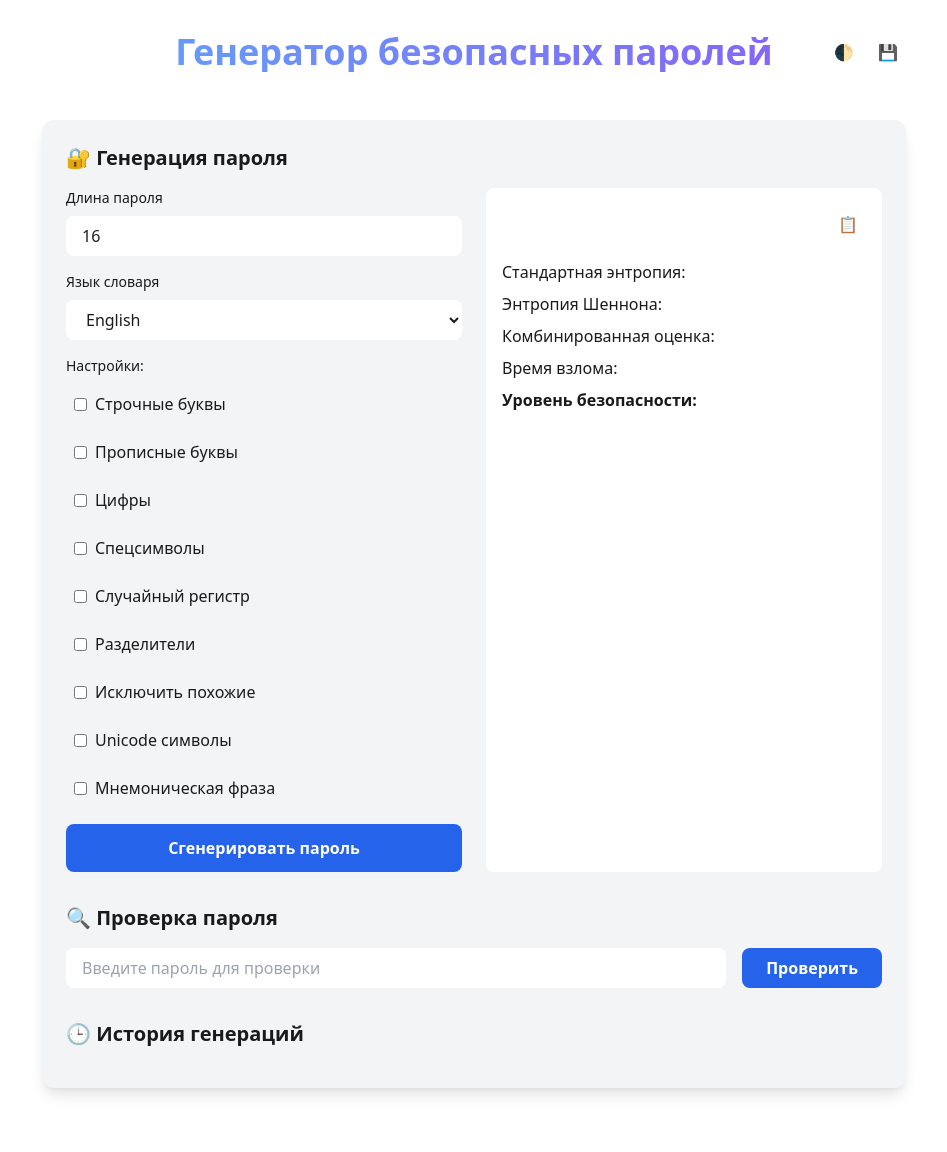
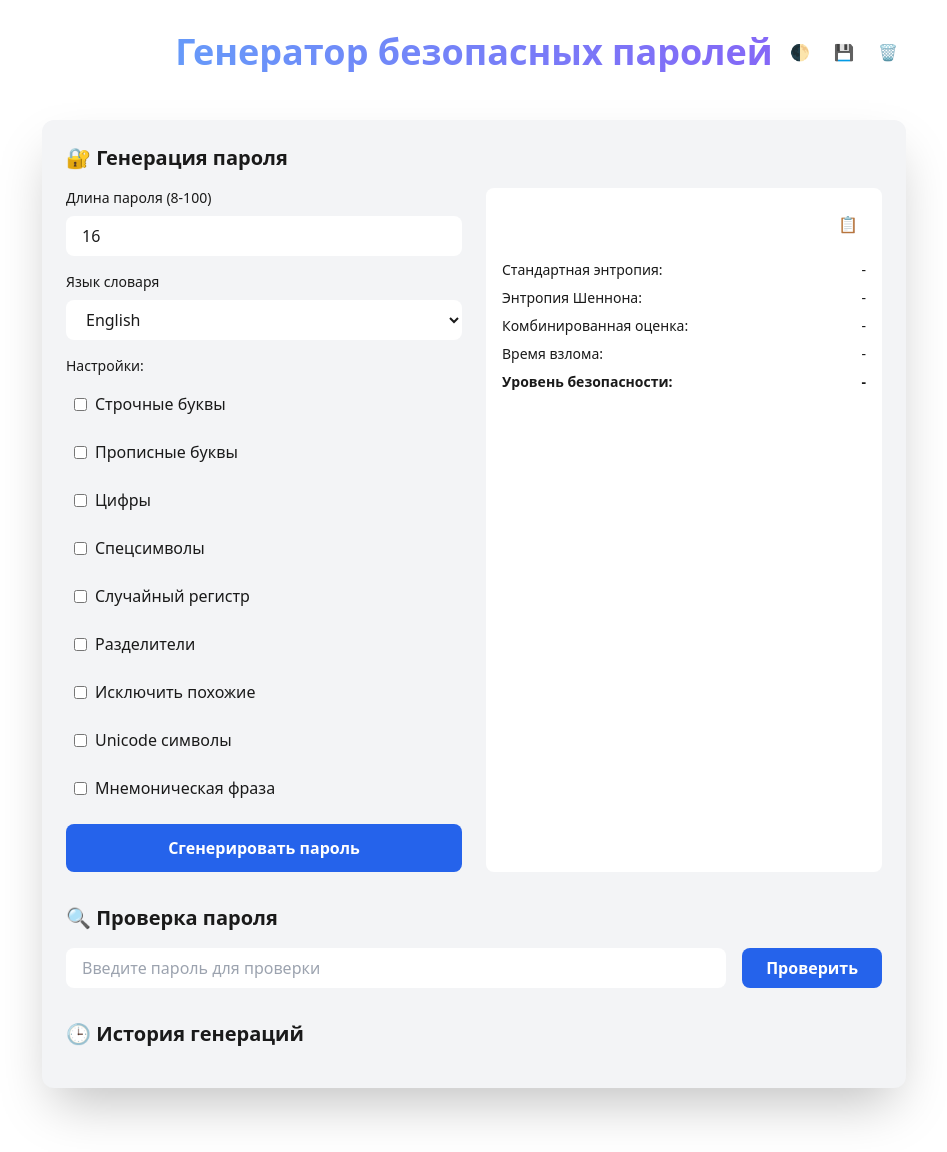
Before and after one commit to Gnfw/psw, a Flask app: page / in a window 1280 px wide. Shown: the whole page, without its empty margins (166-1113 px from the left). Run offline with Flask 3, Linux system fonts and the light colour scheme; some libraries are stand-ins or nearby versions.

Commit message:
Update index.html

```diff
--- a/templates/index.html
+++ b/templates/index.html
@@ -9,24 +9,24 @@
     <script src="https://cdnjs.cloudflare.com/ajax/libs/crypto-js/4.1.1/crypto-js.min.js"></script>
     <script src="https://cdnjs.cloudflare.com/ajax/libs/FileSaver.js/2.0.5/FileSaver.min.js"></script>
     <style>
-        [data-theme="dark"] {
-            --bg: #1a1b1f;
-            --text: #e2e8f0;
-            --card: #2d2f36;
+        :root {
+            --bg-color: #ffffff;
+            --text-color: #1a1a1a;
+            --card-bg: #f8fafc;
+            --primary: #3b82f6;
+        }
+
+        .dark-mode {
+            --bg-color: #1a1b1f;
+            --text-color: #e2e8f0;
+            --card-bg: #2d2f36;
             --primary: #60a5fa;
         }
 
-        [data-theme="light"] {
-            --bg: #ffffff;
-            --text: #1a1a1a;
-            --card: #f8fafc;
-            --primary: #3b82f6;
-        }
-
         body {
-            background-color: var(--bg);
-            color: var(--text);
-            transition: all 0.3s;
+            background-color: var(--bg-color);
+            color: var(--text-color);
+            transition: background-color 0.3s, color 0.3s;
         }
 
         .preloader {
@@ -40,16 +40,44 @@
         }
 
         .fade-in {
-            animation: fadeIn 0.3s ease-out;
+            animation: fadeIn 0.5s ease-out;
         }
 
         @keyframes fadeIn {
             from { opacity: 0; transform: translateY(10px); }
             to { opacity: 1; transform: translateY(0); }
         }
+
+        .tooltip:hover .tooltip-text {
+            opacity: 1;
+            visibility: visible;
+        }
+
+        #easter-egg {
+            position: fixed;
+            top: 50%;
+            left: 50%;
+            transform: translate(-50%, -50%);
+            background: var(--card-bg);
+            padding: 2rem;
+            border-radius: 1rem;
+            box-shadow: 0 0 20px rgba(0,0,0,0.2);
+            z-index: 1000;
+            display: none;
+        }
     </style>
 </head>
-<body data-theme="light" class="min-h-screen">
+<body class="min-h-screen">
+    <div id="easter-egg" class="dark:bg-gray-800 dark:text-white">
+        <div class="text-2xl font-bold mb-4">🎉 Пасхалка!</div>
+        <p>Если Вы это видите, то Вы находитесь в МИРЭА на "Инженерах будущего".</p>
+        <p>2025 год, апрель, 24ое число</p>
+        <button onclick="document.getElementById('easter-egg').style.display = 'none'"
+                class="mt-4 px-4 py-2 bg-blue-500 text-white rounded hover:bg-blue-600">
+            Закрыть
+        </button>
+    </div>
+
     <div class="container mx-auto px-4 py-8 max-w-4xl">
         <!-- Header -->
         <header class="mb-12 text-center relative">
@@ -60,6 +88,9 @@
                 <button onclick="exportHistory()" class="p-2 rounded-lg hover:bg-gray-200 dark:hover:bg-gray-700">
                     💾
                 </button>
+                <button onclick="clearHistory()" class="p-2 rounded-lg hover:bg-gray-200 dark:hover:bg-gray-700">
+                    🗑
+                </button>
             </div>
             <h1 class="text-4xl font-bold mb-2 bg-clip-text text-transparent bg-gradient-to-r from-blue-400 to-purple-500">
                 Генератор безопасных паролей
@@ -67,16 +98,18 @@
         </header>
 
         <!-- Main Card -->
-        <div class="bg-gray-100 dark:bg-gray-800 rounded-xl shadow-lg p-6 mb-8">
+        <div class="bg-gray-100 dark:bg-gray-800 rounded-xl shadow-2xl p-6 mb-8">
             <!-- Generator Section -->
             <section class="mb-8">
-                <h2 class="text-xl font-semibold mb-4">🔐 Генерация пароля</h2>
+                <h2 class="text-xl font-semibold mb-4 flex items-center">
+                    🔐 Генерация пароля
+                </h2>
 
                 <div class="grid grid-cols-1 md:grid-cols-2 gap-6">
                     <!-- Controls -->
                     <div class="space-y-4">
                         <div>
-                            <label class="block text-sm mb-2">Длина пароля</label>
+                            <label class="block text-sm mb-2">Длина пароля (8-100)</label>
                             <input type="number" id="length" value="16" min="8" max="100"
                                    class="w-full bg-white dark:bg-gray-700 rounded-lg px-4 py-2 focus:ring-2 focus:ring-blue-500 outline-none">
                         </div>
@@ -93,7 +126,7 @@
                         <div class="space-y-2">
                             <label class="block text-sm mb-2">Настройки:</label>
                             <div class="grid grid-cols-1 gap-2" id="options-container">
-                                <!-- Options will be populated dynamically -->
+                                <!-- Options populated by JS -->
                             </div>
                         </div>
 
@@ -107,36 +140,39 @@
                     </div>
 
                     <!-- Result Display -->
-                    <div class="bg-white dark:bg-gray-900 rounded-lg p-4">
+                    <div class="bg-white dark:bg-gray-900 rounded-lg p-4 fade-in">
                         <div class="flex items-center mb-4">
                             <input type="text" id="password-result" readonly
                                    class="flex-1 bg-transparent text-xl font-mono outline-none">
                             <button onclick="copyPassword()"
-                                    class="ml-2 p-2 hover:bg-gray-100 dark:hover:bg-gray-800 rounded-lg">
+                                    class="ml-2 p-2 hover:bg-gray-100 dark:hover:bg-gray-800 rounded-lg tooltip">
                                 📋
+                                <span class="tooltip-text absolute bottom-full left-1/2 transform -translate-x-1/2 bg-gray-800 text-white px-2 py-1 rounded text-sm">
+                                    Скопировать пароль
+                                </span>
                             </button>
                         </div>
 
-                        <div class="space-y-2">
+                        <div class="space-y-2 text-sm">
                             <div class="flex justify-between">
                                 <span>Стандартная энтропия:</span>
-                                <span id="entropy-standard"></span>
+                                <span id="entropy-standard">-</span>
                             </div>
                             <div class="flex justify-between">
                                 <span>Энтропия Шеннона:</span>
-                                <span id="entropy-shannon"></span>
+                                <span id="entropy-shannon">-</span>
                             </div>
                             <div class="flex justify-between">
                                 <span>Комбинированная оценка:</span>
-                                <span id="entropy-combined"></span>
+                                <span id="entropy-combined">-</span>
                             </div>
                             <div class="flex justify-between">
                                 <span>Время взлома:</span>
-                                <span id="crack-time"></span>
+                                <span id="crack-time">-</span>
                             </div>
                             <div class="flex justify-between font-semibold">
                                 <span>Уровень безопасности:</span>
-                                <span id="security-level"></span>
+                                <span id="security-level">-</span>
                             </div>
                         </div>
 
@@ -151,7 +187,9 @@
 
             <!-- Checker Section -->
             <section class="mb-8">
-                <h2 class="text-xl font-semibold mb-4">🔍 Проверка пароля</h2>
+                <h2 class="text-xl font-semibold mb-4 flex items-center">
+                    🔍 Проверка пароля
+                </h2>
                 <div class="flex flex-col md:flex-row gap-4">
                     <input type="text" id="password-check" placeholder="Введите пароль для проверки"
                            class="flex-1 bg-white dark:bg-gray-700 rounded-lg px-4 py-2 focus:ring-2 focus:ring-blue-500 outline-none">
@@ -165,8 +203,10 @@
 
             <!-- History Section -->
             <section>
-                <h2 class="text-xl font-semibold mb-4">🕒 История генераций</h2>
-                <div id="history" class="space-y-2 max-h-40 overflow-y-auto">
+                <h2 class="text-xl font-semibold mb-4 flex items-center">
+                    🕒 История генераций
+                </h2>
+                <div id="history" class="space-y-2 max-h-40 overflow-y-auto pr-2">
                     <!-- History items will be added here -->
                 </div>
             </section>
@@ -186,13 +226,23 @@
             { id: 'OPT_MNEMONIC', label: 'Мнемоническая фраза' }
         ];
 
-        let history = JSON.parse(localStorage.getItem('passwordHistory') || '[]');
+        let encryptionKey = null;
+        let history = [];
 
         // Инициализация
         function init() {
             initOptions();
-            renderHistory();
             loadTheme();
+            loadHistory();
+            document.getElementById('password-check').addEventListener('input', checkEasterEgg);
+        }
+
+        // Проверка пасхалки
+        function checkEasterEgg() {
+            const password = document.getElementById('password-check').value;
+            if (password === 'ИБ24042025') {
+                document.getElementById('easter-egg').style.display = 'block';
+            }
         }
 
         // Инициализация настроек
@@ -207,28 +257,27 @@
         }
 
         // Работа с темами
+        function toggleTheme() {
+            document.body.classList.toggle('dark-mode');
+            localStorage.setItem('theme', document.body.classList.contains('dark-mode') ? 'dark' : 'light');
+        }
+
         function loadTheme() {
             const savedTheme = localStorage.getItem('theme') || 'light';
-            document.body.setAttribute('data-theme', savedTheme);
-        }
-
-        function toggleTheme() {
-            const newTheme = document.body.getAttribute('data-theme') === 'dark' ? 'light' : 'dark';
-            document.body.setAttribute('data-theme', newTheme);
-            localStorage.setItem('theme', newTheme);
+            document.body.classList.toggle('dark-mode', savedTheme === 'dark');
         }
 
         // История генераций
-        function updateHistory(data) {
-            history.unshift({
-                password: data.password,
-                strength: data.strength,
-                entropy: data.entropy,
-                time: data.time_to_crack,
-                timestamp: new Date().toISOString()
-            });
-            history = history.slice(0, 10);
-            localStorage.setItem('passwordHistory', JSON.stringify(history));
+        async function loadHistory() {
+            const encrypted = localStorage.getItem('encryptedHistory');
+            if (!encrypted) return;
+
+            try {
+                const bytes = CryptoJS.AES.decrypt(encrypted, encryptionKey);
+                history = JSON.parse(bytes.toString(CryptoJS.enc.Utf8)) || [];
+            } catch {
+                history = [];
+            }
             renderHistory();
         }
 
@@ -239,20 +288,52 @@
                      onclick="document.getElementById('password-check').value = '${item.password}'; checkPassword()">
                     <div class="flex justify-between items-center">
                         <code class="text-sm">${item.password}</code>
-                        <div class="flex items-center space-x-2">
-                            <span class="text-xs px-2 py-1 rounded-full
-                                      ${item.strength > 3 ? 'bg-green-100 dark:bg-green-900' : 'bg-red-100 dark:bg-red-900'}">
-                                ${item.strength}/5
-                            </span>
-                        </div>
+                        <span class="text-xs px-2 py-1 rounded-full ${item.strength > 3 ? 'bg-green-100 dark:bg-green-900' : 'bg-red-100 dark:bg-red-900'}">
+                            ${item.strength}/5
+                        </span>
                     </div>
                 </div>
             `).join('');
         }
 
+        function clearHistory() {
+            if (confirm('Очистить всю историю генераций?')) {
+                history = [];
+                localStorage.removeItem('encryptedHistory');
+                renderHistory();
+            }
+        }
+
+        // Экспорт истории
+        async function exportHistory() {
+            if (!encryptionKey) {
+                encryptionKey = prompt('Введите мастер-пароль для шифрования истории:');
+            }
+
+            const encrypted = CryptoJS.AES.encrypt(
+                JSON.stringify(history),
+                encryptionKey
+            ).toString();
+
+            const blob = new Blob([encrypted], { type: 'text/plain;charset=utf-8' });
+            saveAs(blob, 'passwords_export.enc');
+        }
+
         // Генерация пароля
         async function generatePassword() {
             try {
+                const length = parseInt(document.getElementById('length').value);
+                const options = Array.from(document.querySelectorAll('input[type="checkbox"]:checked'))
+                            .map(el => el.getAttribute('option'));
+
+                // Валидация
+                if (isNaN(length) || length < 8 || length > 100) {
+                    throw new Error('Длина пароля должна быть от 8 до 100 символов');
+                }
+                if (options.length === 0) {
+                    throw new Error('Выберите хотя бы одну опцию генерации');
+                }
+
                 toggleLoading(true);
 
                 const langs = {
@@ -265,44 +346,18 @@
                     method: 'POST',
                     headers: { 'Content-Type': 'application/json' },
                     body: JSON.stringify({
-                        length: parseInt(document.getElementById('length').value),
-                        options: Array.from(document.querySelectorAll('input[type="checkbox"]:checked'))
-                                    .map(el => el.getAttribute('option')),
+                        length: length,
+                        options: options,
                         langs: langs
                     })
                 });
 
-                if (!response.ok) throw new Error(await response.text());
+                const data = await response.json();
 
-                const data = await response.json();
+                if (data.error) throw new Error(data.error);
+
                 showGenerationResult(data);
                 updateHistory(data);
-
-            } catch (error) {
-                showError(error.message);
-            } finally {
-                toggleLoading(false);
-            }
-        }
-
-        // Проверка пароля
-        async function checkPassword() {
-            const password = document.getElementById('password-check').value;
-            if (!password) return;
-
-            try {
-                toggleLoading(true);
-
-                const response = await fetch('/check', {
-                    method: 'POST',
-                    headers: { 'Content-Type': 'application/json' },
-                    body: JSON.stringify({ password })
-                });
-
-                if (!response.ok) throw new Error(await response.text());
-
-                const data = await response.json();
-                showCheckResult(data);
 
             } catch (error) {
                 showError(error.message);
@@ -330,38 +385,65 @@
             `).join('');
         }
 
+        // Проверка пароля
+        async function checkPassword() {
+            try {
+                const password = document.getElementById('password-check').value;
+                if (!password) throw new Error('Введите пароль для проверки');
+
+                toggleLoading(true);
+
+                const response = await fetch('/check', {
+                    method: 'POST',
+                    headers: { 'Content-Type': 'application/json' },
+                    body: JSON.stringify({ password })
+                });
+
+                const data = await response.json();
+
+                if (data.error) throw new Error(data.error);
+
+                showCheckResult(data);
+
+            } catch (error) {
+                showError(error.message);
+            } finally {
+                toggleLoading(false);
+            }
+        }
+
         // Отображение результатов проверки
         function showCheckResult(data) {
             const results = document.getElementById('check-results');
             results.innerHTML = `
                 <div class="fade-in p-4 rounded-lg ${data.compromised ? 'bg-red-100 dark:bg-red-900' : 'bg-green-100 dark:bg-green-900'}">
-                    <div class="grid grid-cols-2 gap-4">
-                        <div class="space-y-1">
-                            <div>Стандартная энтропия:</div>
-                            <div>${data.entropy.standard.toFixed(2)} бит</div>
+                    <div class="grid grid-cols-2 gap-4 mb-4">
+                        <div>
+                            <div class="text-sm">Стандартная энтропия:</div>
+                            <div class="font-mono">${data.entropy.standard.toFixed(2)} бит</div>
                         </div>
-                        <div class="space-y-1">
-                            <div>Энтропия Шеннона:</div>
-                            <div>${data.entropy.shannon.toFixed(2)} бит</div>
+                        <div>
+                            <div class="text-sm">Энтропия Шеннона:</div>
+                            <div class="font-mono">${data.entropy.shannon.toFixed(2)} бит</div>
                         </div>
-                        <div class="space-y-1">
-                            <div>Комбинированная оценка:</div>
-                            <div>${data.entropy.combined.toFixed(2)} бит</div>
+                        <div>
+                            <div class="text-sm">Комбинированная оценка:</div>
+                            <div class="font-mono">${data.entropy.combined.toFixed(2)} бит</div>
                         </div>
-                        <div class="space-y-1">
-                            <div>Время взлома:</div>
-                            <div>${formatTime(data.time_to_crack)}</div>
+                        <div>
+                            <div class="text-sm">Время взлома:</div>
+                            <div class="font-mono">${formatTime(data.time_to_crack)}</div>
                         </div>
                     </div>
-                    <div class="mt-4 font-semibold">
+                    <div class="text-center font-semibold mb-4">
                         Уровень безопасности: ${getSecurityLevel(data.strength)}
                     </div>
                     ${data.compromised ?
-                        '<div class="mt-2 text-red-600">⚠️ Пароль найден в утечках данных!</div>' :
-                        '<div class="mt-2 text-green-600">✅ Пароль безопасен</div>'}
+                        '<div class="text-red-600 text-center">⚠️ Пароль найден в утечках данных!</div>' :
+                        '<div class="text-green-600 text-center">✅ Пароль безопасен</div>'}
                     ${data.warnings.length ? `
                         <div class="mt-4">
-                            <div class="font-semibold">Проблемы с паролем:</div>
+                            <div class="font-semibold mb-2">Проблемы с паролем:</div>
                             ${data.warnings.map(w => `<div class="text-sm">⚠️ ${w}</div>`).join('')}
                         </div>
                     ` : ''}
@@ -371,19 +453,21 @@
 
         // Вспомогательные функции
         function formatTime(seconds) {
-            if (seconds > 31536000000000) return `${Math.round(seconds / 31536000000000)} веков`;
             const units = [
-                { value: 31536000, label: 'лет' },
+                { value: 31536000, label: 'веков', div: 3153600000 },
                 { value: 86400, label: 'дней' },
                 { value: 3600, label: 'часов' },
+                { value: 60, label: 'минут' },
+                { value: 1, label: 'секунд' }
             ];
 
             for (const unit of units) {
                 if (seconds >= unit.value) {
-                    return `~${Math.round(seconds / unit.value)} ${unit.label}`;
+                    const value = unit.div ? (seconds / unit.div).toFixed(1) : Math.ceil(seconds / unit.value);
+                    return `${value} ${unit.label}`;
                 }
             }
-            return `${Math.round(seconds)} сек`;
+            return '< 1 секунды';
         }
 
         function getSecurityLevel(strength) {
```
